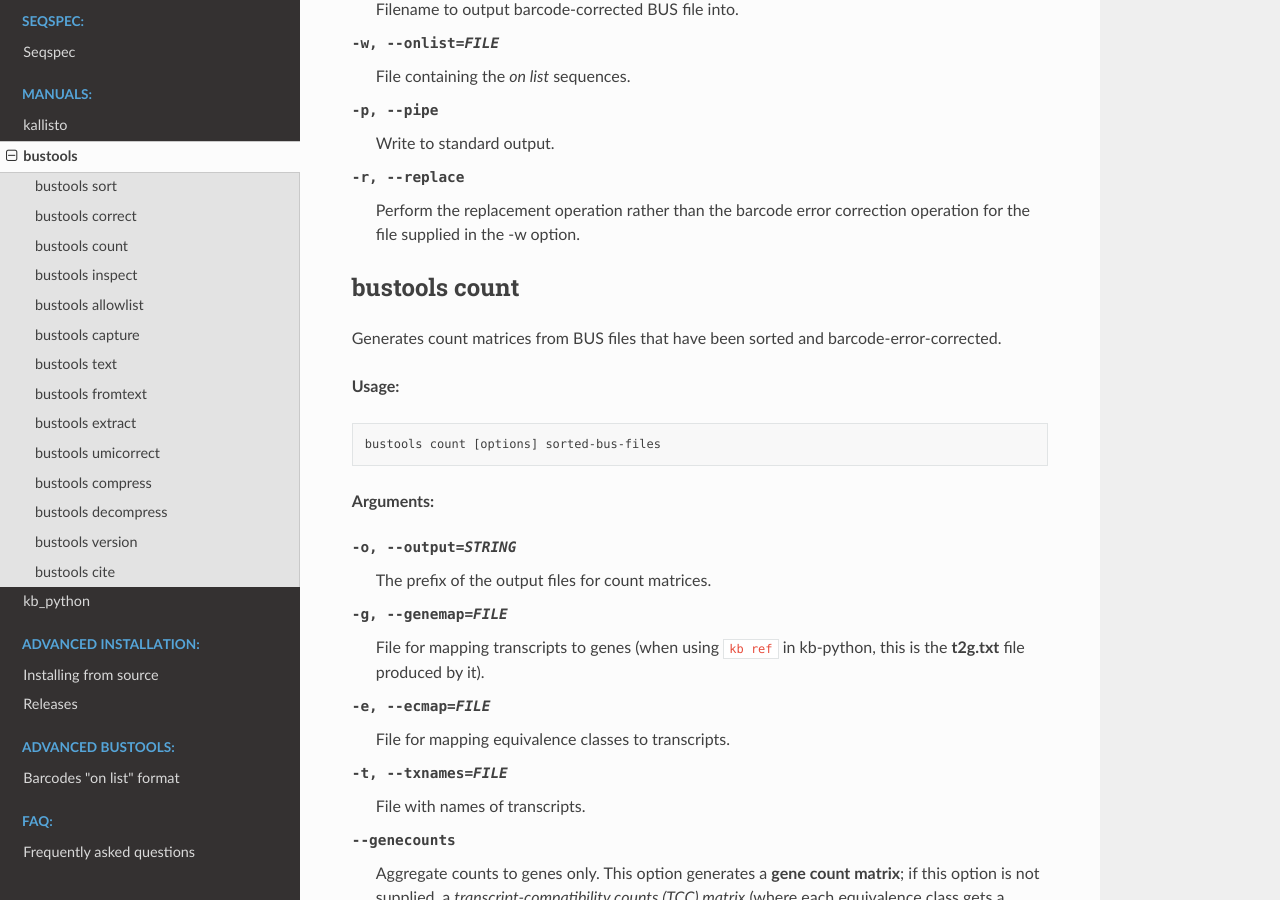
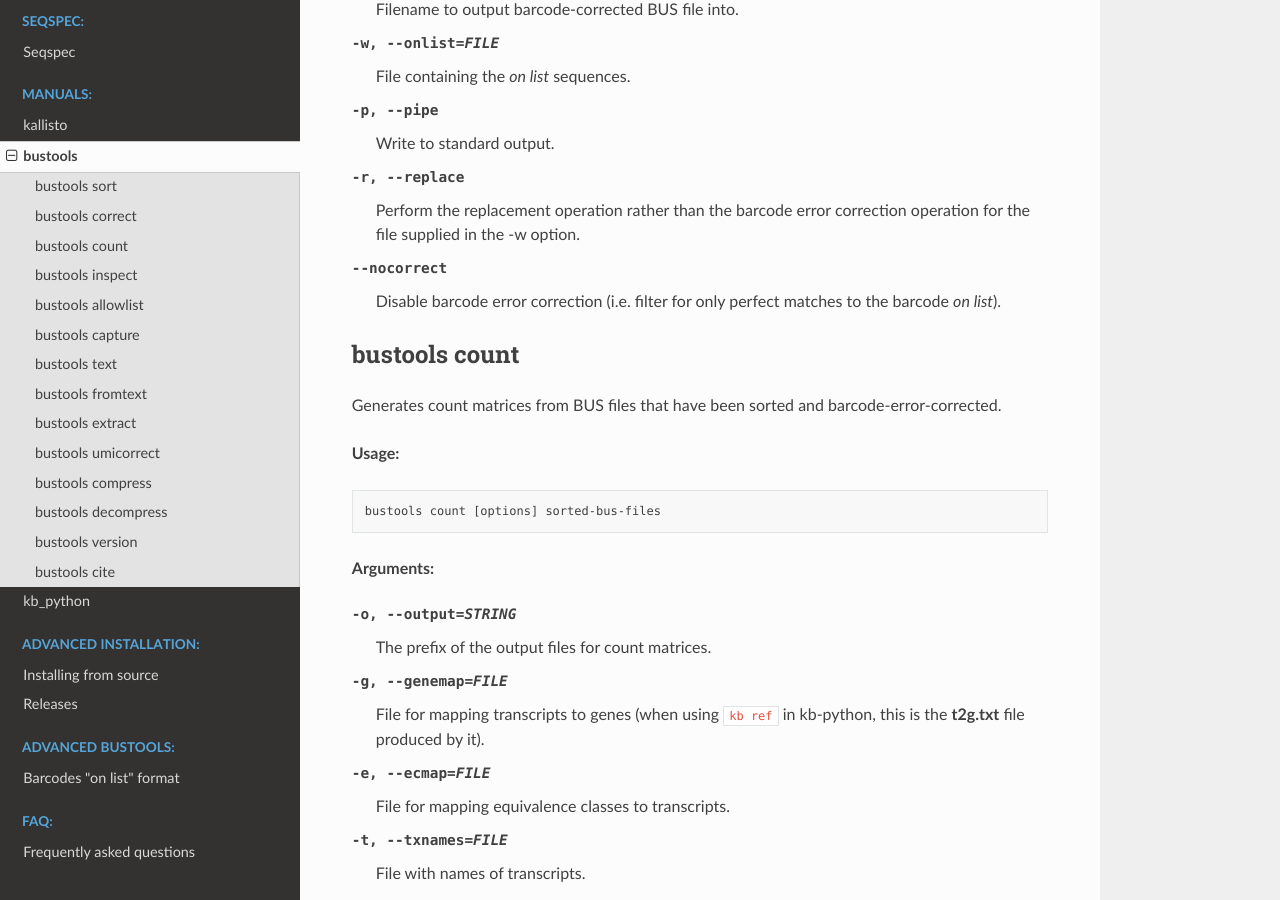
Before and after one commit to pachterlab/kb_docs, a Sphinx documentation site: the page built from docs/source/manuals/bustools.rst, in a window 1280 px wide and 900 px high, scrolled down 1890 px. Built offline with Sphinx 7.4.7 and the Read the Docs theme 3.1.0, drawn with Linux system fonts in a browser that asks for light colours; pages that are not in the unit, such as notebooks, are missing from menus.

Commit message:
Update bustools.rst

```diff
--- a/docs/source/manuals/bustools.rst
+++ b/docs/source/manuals/bustools.rst
@@ -69,6 +69,8 @@ Note: The input BUS file need not be sorted.
 -p, --pipe  Write to standard output.
 
 -r, --replace  Perform the replacement operation rather than the barcode error correction operation for the file supplied in the -w option.
+
+--nocorrect  Disable barcode error correction (i.e. filter for only perfect matches to the barcode *on list*).
 
 
 bustools count
```
